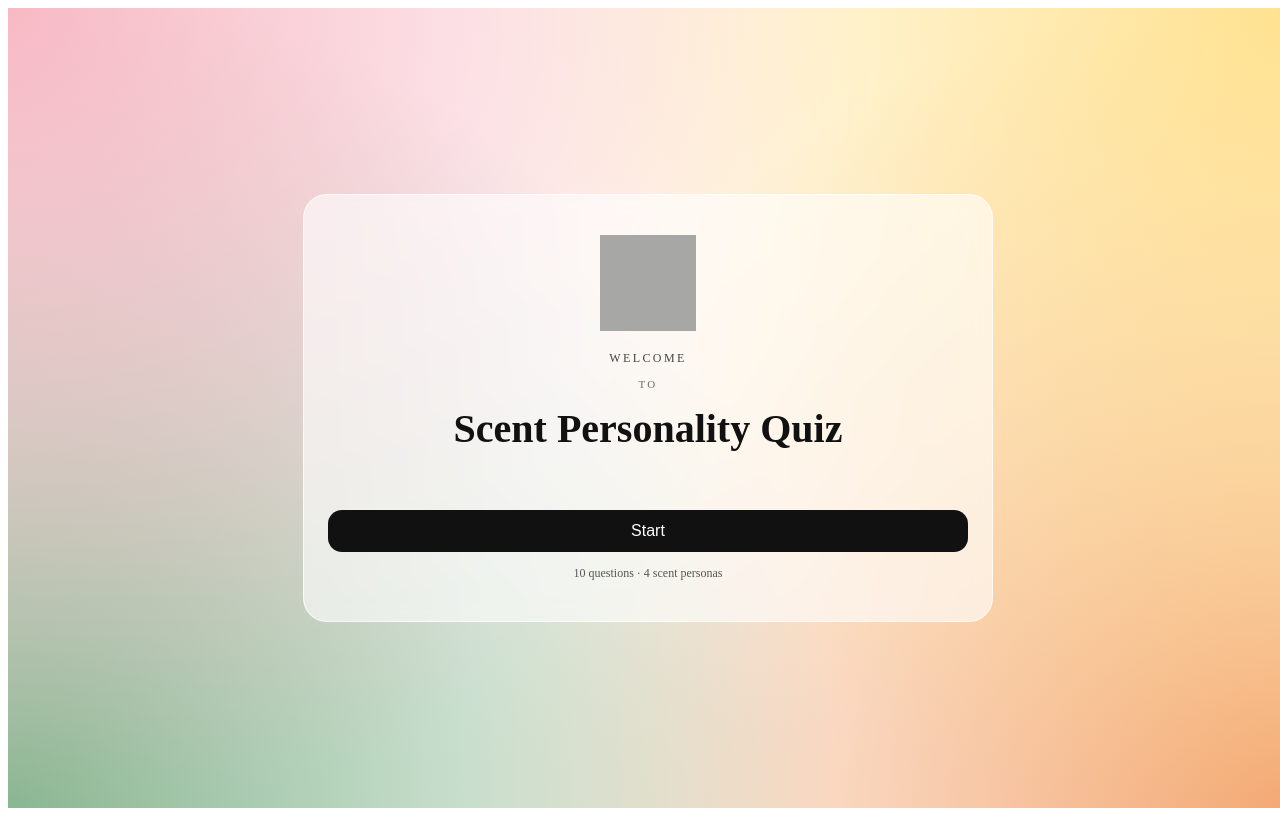
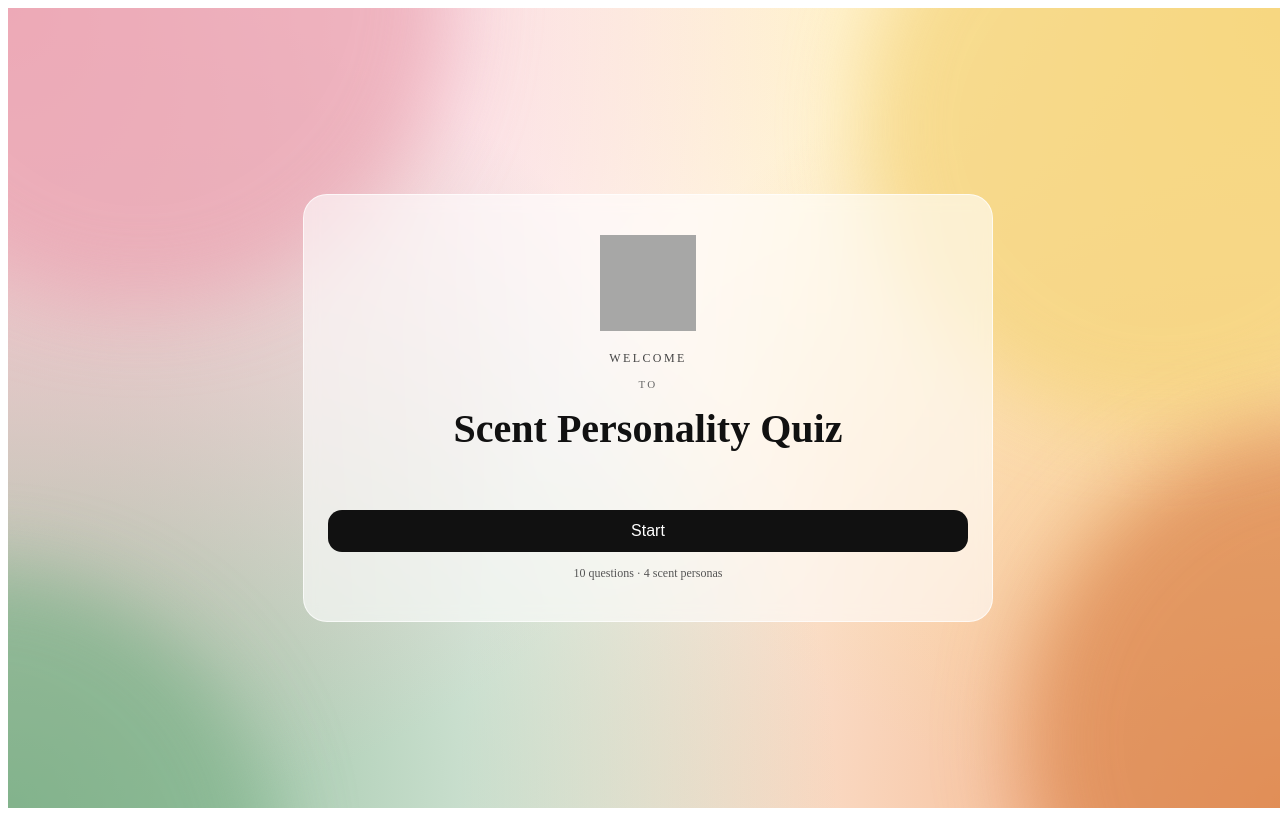
Before and after one commit to qingya012/scent-personality-quiz, a React (Vite) app: page / in a window 1280 px wide. Built offline with nearby package versions, Linux system fonts and the light colour scheme; grey boxes are pictures that could not be loaded.

Commit message:
update background

```diff
--- a/src/components/AnimatedBlobs.jsx
+++ b/src/components/AnimatedBlobs.jsx
@@ -1,32 +1,80 @@
 export default function AnimatedBlobs() {
   return (
-    <div style={{ position: "absolute", inset: 0, overflow: "hidden", zIndex: 0, pointerEvents: "none" }}>
-      <div style={blobStyle("tl")} />
-      <div style={blobStyle("tr")} />
-      <div style={blobStyle("bl")} />
-      <div style={blobStyle("br")} />
+    <div
+      style={{
+        position: "absolute",
+        inset: 0,
+        overflow: "hidden",
+        zIndex: 0,
+        pointerEvents: "none",
+      }}
+      aria-hidden="true"
+    >
+      {/* ✅ 关键：把 keyframes 写在组件里，保证一定加载 */}
+      <style>{`
+        @keyframes spqBlobMoveA {
+          0%   { transform: translate(0px, 0px) scale(1); }
+          25%  { transform: translate(90px, -70px) scale(1.12); }
+          50%  { transform: translate(-80px, 110px) scale(0.96); }
+          75%  { transform: translate(70px, 60px) scale(1.08); }
+          100% { transform: translate(0px, 0px) scale(1); }
+        }
+
+        @keyframes spqBlobMoveB {
+          0%   { transform: translate(0px, 0px) scale(1); }
+          25%  { transform: translate(-70px, 80px) scale(1.06); }
+          50%  { transform: translate(100px, 30px) scale(0.98); }
+          75%  { transform: translate(-40px, -60px) scale(1.10); }
+          100% { transform: translate(0px, 0px) scale(1); }
+        }
+      `}</style>
+
+      <div style={blob("floral")} />
+      <div style={blob("fruity")} />
+      <div style={blob("woody")} />
+      <div style={blob("oriental")} />
     </div>
   );
 }
 
-function blobStyle(pos) {
+function blob(type) {
   const common = {
     position: "absolute",
-    width: 520,
-    height: 520,
-    filter: "blur(42px)",
-    opacity: 0.55,
-    borderRadius: "999px",
+    width: 560,
+    height: 560,
+    borderRadius: 999,
+    filter: "blur(36px)",
+    opacity: 0.70,
     mixBlendMode: "multiply",
-    animation: "blobMove 12s ease-in-out infinite",
   };
 
+  // 你四个角的颜色（和你 persona 对应）
   const map = {
-    tl: { top: -200, left: -180, background: "rgba(233,163,177,1)", animationDelay: "0s" },   // floral pink
-    tr: { top: -210, right: -180, background: "rgba(244,211,122,1)", animationDelay: "1.5s" }, // fruity yellow
-    bl: { bottom: -220, left: -190, background: "rgba(127,178,138,1)", animationDelay: "3s" }, // woody green
-    br: { bottom: -240, right: -190, background: "rgba(217,130,74,1)", animationDelay: "4.5s" }, // oriental amber
+    floral: {
+      top: -240,
+      left: -220,
+      background: "rgba(233,163,177,1)",
+      animation: "spqBlobMoveA 18s ease-in-out infinite",
+    },
+    fruity: {
+      top: -240,
+      right: -220,
+      background: "rgba(244,211,122,1)",
+      animation: "spqBlobMoveB 20s ease-in-out infinite",
+    },
+    woody: {
+      bottom: -260,
+      left: -240,
+      background: "rgba(127,178,138,1)",
+      animation: "spqBlobMoveB 22s ease-in-out infinite",
+    },
+    oriental: {
+      bottom: -280,
+      right: -240,
+      background: "rgba(217,130,74,1)",
+      animation: "spqBlobMoveA 24s ease-in-out infinite",
+    },
   };
 
-  return { ...common, ...map[pos] };
+  return { ...common, ...map[type] };
 }
--- a/src/components/Cover.jsx
+++ b/src/components/Cover.jsx
@@ -1,10 +1,12 @@
 import GradientBackground from "./GradientBackground";
 import logo from "../assets/logo.png";
+import AnimatedBlobs from "./AnimatedBlobs";
 
 export default function Cover({ onStart }) {
   return (
     <div style={{ position: "relative", minHeight: "100vh", width: "100vw" }}>
       <GradientBackground />
+      <AnimatedBlobs />
 
       <div
         style={{
--- a/src/components/ScentPersonalityQuiz.jsx
+++ b/src/components/ScentPersonalityQuiz.jsx
@@ -5,6 +5,7 @@ import Progress from "./Progress";
 import Result from "./Result";
 import Cover from "./Cover";
 import GradientBackground from "./GradientBackground";
+import AnimatedBlobs from "./AnimatedBlobs";
 
 const personas = ["fruity", "floral", "woody", "oriental"];
 const tieBreak = ["oriental", "woody", "floral", "fruity"]; // 平分时优先级（可改）
@@ -77,6 +78,7 @@ export default function ScentPersonalityQuiz() {
   return (
     <div style={{ position: "relative", minHeight: "100vh", width: "100vw" }}>
       <GradientBackground />
+      <AnimatedBlobs />
 
       <div style={{ position: "relative", zIndex: 1, minHeight: "100vh", display: "flex", alignItems: "center", justifyContent: "center" }}>
 
```
Also changed, not shown: 3 other files (tests, documents, lock files or other folders).
